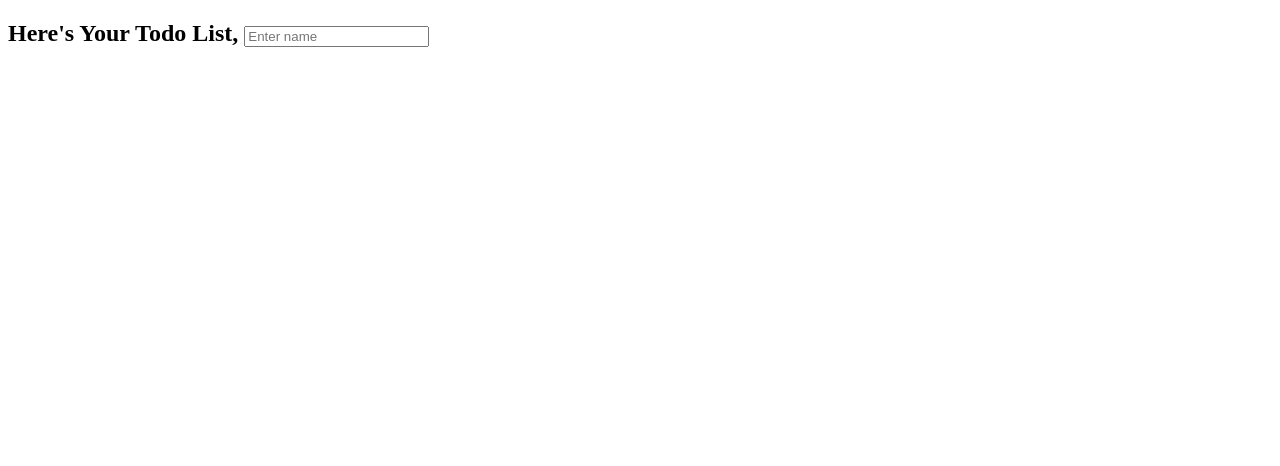
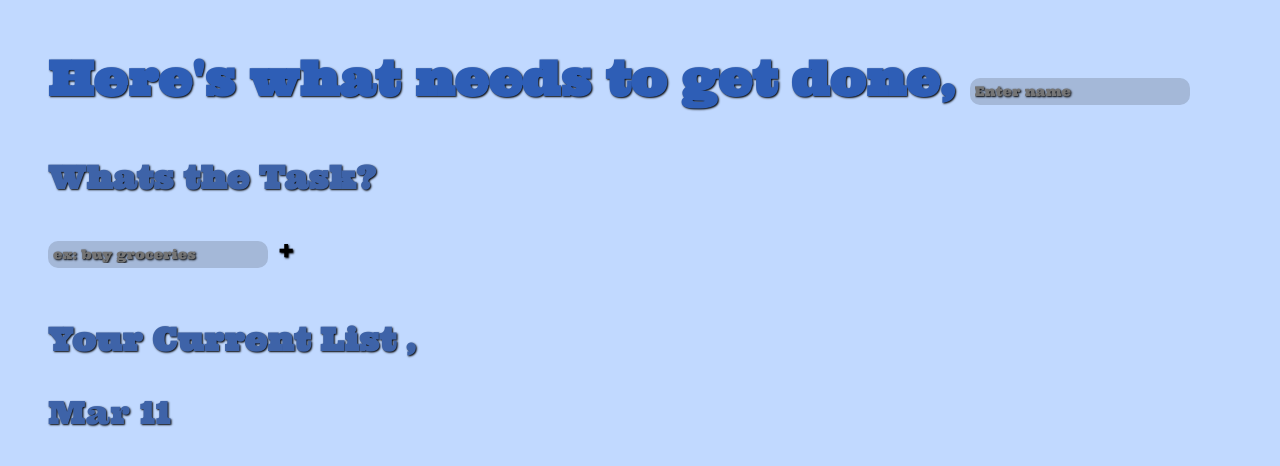
Before and after one commit to jonathanmorenofarias/TODO-LIST-APP, a plain HTML site: page index.html in a window 1280 px wide. Drawn offline with Linux system fonts and the light colour scheme.

Commit message:
Fixed some stuff

```diff
--- a/index.html
+++ b/index.html
@@ -1,33 +1,47 @@
 <!DOCTYPE html>
 <html lang="en">
 <head>
+    <title>Todo List </title>
+    <link rel="icon" href="https://cdn-icons-png.flaticon.com/512/1582/1582374.png" type="image/icon type">
     <meta charset="UTF-8">
     <meta http-equiv="X-UA-Compatible" content="IE=edge">
     <meta name="viewport" content="width=device-width, initial-scale=1.0">
-    <title>Todo List </title>
 
-    <link rel="preconnect" href="https://fonts.googleapis.com"> <!-- FONT ADDED (Oswalrd) -->
+    <link rel="preconnect" href="https://fonts.googleapis.com">
     <link rel="preconnect" href="https://fonts.gstatic.com" crossorigin>
-    <link href="https://fonts.googleapis.com/css2?family=Oswald&display=swap" rel="stylesheet">
+    <link href="https://fonts.googleapis.com/css2?family=Ultra&display=swap" rel="stylesheet">
+
+
+    <link rel="stylesheet" href="https://cdnjs.cloudflare.com/ajax/libs/font-awesome/6.2.1/css/all.min.css">
+
 
     <link rel="stylesheet" href="main.css" />
+    <link rel="" href="main.js" />
 </head>
 <body>
-    <main class="app">
+    <main class="application">
 
 
         <section class="welcome">
             <h2 class="greet">
-                Here's Your Todo List, <input type="text" id="user-name" placeholder="Enter name"> <!-- TAKE USERS NAME INPUT -->
+                Here's what needs to get done, <input type="text" id="user-name" placeholder="Enter name"> <!-- TAKE USERS NAME INPUT -->
             </h2>
         </section>
 
+        <section class="enter-todo">
+            <h3 class="task-prompt">Whats the Task?</h3>
+                <input type="text" id="entered-item" placeholder="ex: buy groceries">
+                <button id="forward-todo">+</button>
+        </section>
 
+        <section class="todo-list">
+            <h3>Your Current List , </h3>
+            <span id="date"></span>
+            <section class="real-list">
 
-        <section class="todolist">
+            </section>
 
         </section>
-
 
     </main>
     <script src="main.js"></script>
--- a/main.css
+++ b/main.css
@@ -0,0 +1,74 @@
+* {
+
+    margin: 0;
+    padding: 0;
+    font-family: 'Ultra', serif;
+    box-sizing: border-box;
+}
+
+body {
+    background: rgb(193, 217, 255);
+
+}
+
+input {
+    padding: 5px;
+    border-radius: 10px;
+    text-shadow: 1px 1px 2px black;
+    background: rgb(164, 184, 216);
+    appearance: none;
+    border: none;
+    outline: none;
+}
+
+#forward-todo {
+    font-size: 1.5rem;
+    padding: 5px;
+    text-shadow: 1px 1px 2px black;
+    background: none;
+    appearance: none;
+    border: none;
+    outline: none;
+}
+
+#forward-todo:hover {
+    cursor: pointer;
+    opacity: .85;
+    font-size: 1.55rem;
+}
+
+input:hover {
+    cursor: pointer;
+    opacity: .85;
+    font-size: .85rem;
+}
+
+section {
+    margin-top: 3rem;
+    margin-bottom: 2rem;
+    padding-left: 3rem;
+    padding-right: 3rem;
+    text-shadow: 1px 1px 2px black;
+}
+
+.greet {
+    color: rgb(46, 94, 182);
+    font-size: 3rem;
+    margin-bottom: 2rem;
+
+}
+
+
+h3, #date{
+
+    color: rgb(62, 99, 168);
+    font-size: 2rem;
+    margin-bottom: 2rem;
+    margin-right: .8rem;
+}
+
+
+::placeholder {
+    text-shadow: 1px 1px 2px black;
+
+}
--- a/main.js
+++ b/main.js
@@ -0,0 +1,33 @@
+const todo_List = localStorage.getItem('items') ? JSON.parse(localStorage.getItem('items')) : [""];
+
+document.querySelector("#forward-todo").addEventListener("click", () => {
+    const saved_text = document.querySelector("#entered-item")
+    insert_Item(saved_text)
+})
+
+function insert_Item(saved_text) {
+    todo_List.push(saved_text.value)
+    localStorage.setItem('items', JSON.stringify(itemsArray))
+    location.reload()
+}
+
+function show_Item() {
+    let items = ""
+    for (let i = 0; i < todo_List.length; i++) {
+        items+= `<div class = "item">
+                    <h2>${todo_List[i]}</h2>
+                </div>`
+    }
+    document.querySelector(".real-list").innerHTML = items
+}
+
+function show_Date() {
+    let date = new Date()
+    date = date.toString().split(" ")
+    document.querySelector("#date").innerHTML = date[1] + " " + date[2]
+}
+
+window.onload = function() {
+    show_Date()
+    show_Item()
+};
```
